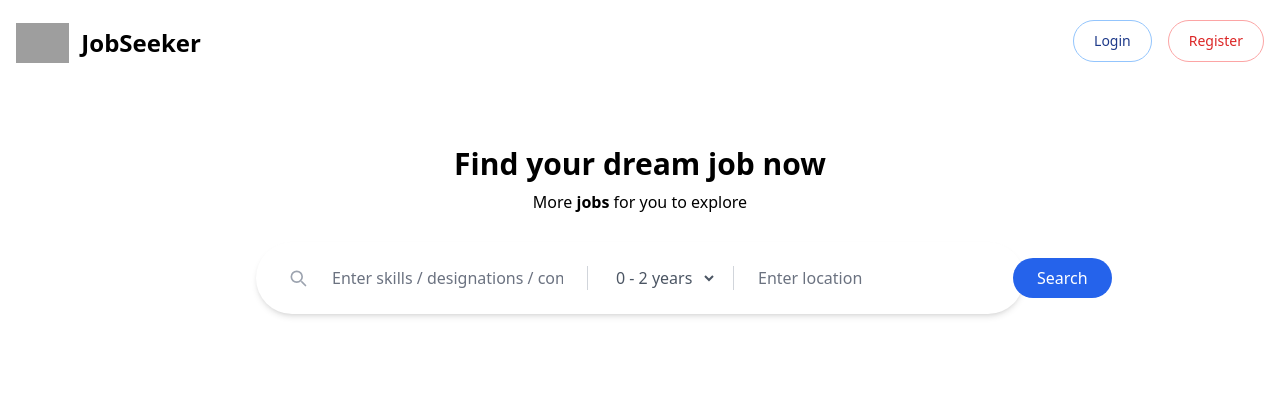
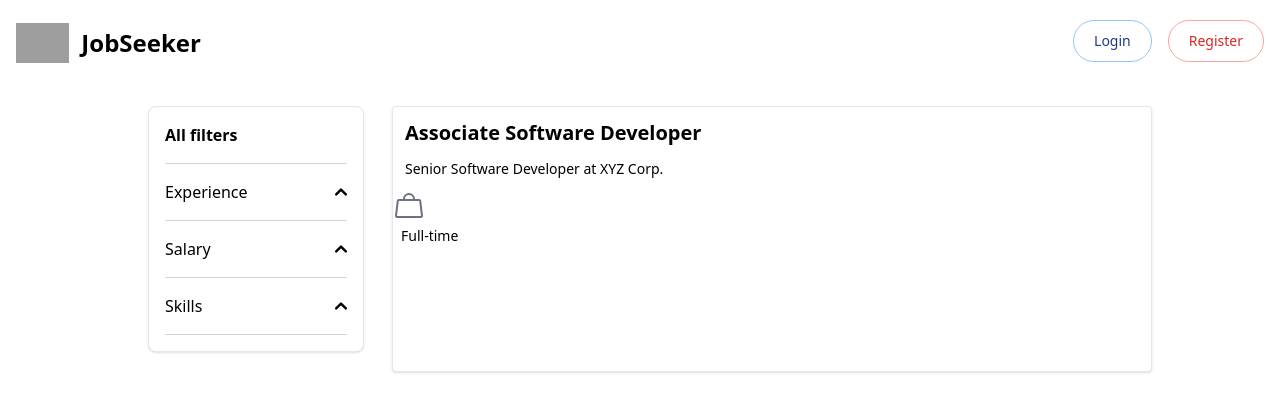
Before and after one commit to Anirudh-WB/JobSeaker, a React (Create React App) app: page / in a window 1280 px wide. Shown: the top 412 px of the page. Built offline with nearby package versions, Linux system fonts and the light colour scheme; grey boxes are pictures that could not be loaded.

Commit message:
JobList added

```diff
--- a/src/App.jsx
+++ b/src/App.jsx
@@ -1,9 +1,12 @@
 import HomePage from "./components/HomePage/HomePage";
+import Joblist from "./components/JobList/Joblist";
+import Navbar from "./components/NavBar/navbar";
 
 function App() {
   return (
     <div className="App">
-      <HomePage/>
+      <Navbar/>
+      <Joblist/>
     </div>
   );
 }
--- a/src/components/HomePage/HomePage.jsx
+++ b/src/components/HomePage/HomePage.jsx
@@ -12,7 +12,7 @@ function HomePage() {
             More <span className="text-black font-semibold">jobs</span> for you to explore
             </p>
         </div>
-        <SearchBar/>
+    <SearchBar/>
     </>
   );
 }
--- /dev/null
+++ b/src/components/JobList/Jobfilters.jsx
@@ -0,0 +1,143 @@
+import React, { useState } from "react";
+
+function Jobfilters() {
+    const [openSections, setOpenSections] = useState({});
+    const [experienceRange, setExperienceRange] = useState(0);
+
+    const toggleAccordion = (section) => {
+        setOpenSections((prev) => ({
+            ...prev,
+            [section]: !prev[section],
+        }));
+    };
+
+    const handleRangeChange = (event) => {
+        setExperienceRange(event.target.value);
+    };
+
+    return (
+        <div className="p-5 w-1/4">
+            <div className="w-full bg-white border border-gray-200 rounded-lg shadow p-2">
+                <h3 className="p-2 text-black font-semibold">All filters</h3>
+
+                <div className="p-2">
+                    <span className="sm:block border-t border-gray-300 w-full"></span>
+                </div>
+
+                {/* Experience Section */}
+                <button
+                    type="button"
+                    className="flex items-center justify-between w-full p-2 font-medium rtl:text-right"
+                    onClick={() => toggleAccordion('experience')}
+                >
+                    <span>Experience</span>
+                    <svg
+                        data-accordion-icon
+                        className={`w-3 h-3 transition-transform duration-300 ${openSections.experience ? 'rotate-180' : ''}`}
+                        aria-hidden="true"
+                        xmlns="http://www.w3.org/2000/svg"
+                        fill="none"
+                        viewBox="0 0 10 6"
+                    >
+                        <path stroke="currentColor" strokeLinecap="round" strokeLinejoin="round" strokeWidth="2" d="M9 5 5 1 1 5"/>
+                    </svg>
+                </button>
+                <div className={`${openSections.experience ? '' : 'hidden'} p-2`}>
+                    <form>
+                        <label htmlFor="default-range" className="block text-sm font-medium text-gray-900 dark:text-white">Experience (Years)</label>
+                        <div className="relative w-full">
+                            <input
+                                id="default-range"
+                                type="range"
+                                min="0"
+                                max="50"
+                                step="1"
+                                value={experienceRange}
+                                onChange={handleRangeChange}
+                                className="w-full h-2 bg-slate-200 rounded-lg appearance-none cursor-pointer"
+                            />
+                            <div className="flex justify-between text-sm mt-2">
+                                <span className="font-semibold">0 yrs</span>
+                                <span className="font-semibold">{experienceRange} yrs</span>
+                            </div>
+                        </div>
+                    </form>
+                </div>
+
+                <div className="p-2">
+                    <span className="sm:block border-t border-gray-300 w-full"></span>
+                </div>
+
+                {/* Salary Section */}
+                <button
+                    type="button"
+                    className="flex items-center justify-between w-full p-2 font-medium rtl:text-right"
+                    onClick={() => toggleAccordion('salary')}
+                >
+                    <span>Salary</span>
+                    <svg
+                        data-accordion-icon
+                        className={`w-3 h-3 transition-transform duration-300 ${openSections.salary ? 'rotate-180' : ''}`}
+                        aria-hidden="true"
+                        xmlns="http://www.w3.org/2000/svg"
+                        fill="none"
+                        viewBox="0 0 10 6"
+                    >
+                        <path stroke="currentColor" strokeLinecap="round" strokeLinejoin="round" strokeWidth="2" d="M9 5 5 1 1 5"/>
+                    </svg>
+                </button>
+                <div className={`${openSections.salary ? '' : 'hidden'}`}>
+                    <ul className="text-sm font-medium text-gray-900">
+                        {[0, 1, 2, 3].map((index) => (
+                            <li key={index}>
+                                <div className="flex items-center ps-3">
+                                    <input
+                                        id={`checkbox-${index}`}
+                                        type="checkbox"
+                                        value=""
+                                        className="w-4 h-4 text-blue-600"
+                                    />
+                                    <label htmlFor={`checkbox-${index}`} className="py-3 ms-2 text-sm font-medium text-gray-900">
+                                        {index === 0 ? '0-3 Lakhs' : index === 1 ? '3-6 Lakhs' : index === 2 ? '6-9 Lakhs' : '9+ Lakhs'}
+                                    </label>
+                                </div>
+                            </li>
+                        ))}
+                    </ul>
+                </div>
+
+                <div className="p-2">
+                    <span className="sm:block border-t border-gray-300 w-full"></span>
+                </div>
+
+                {/* Skills Section */}
+                <button
+                    type="button"
+                    className="flex items-center justify-between w-full p-2 font-medium rtl:text-right"
+                    onClick={() => toggleAccordion('designations')}
+                >
+                    <span>Skills</span>
+                    <svg
+                        data-accordion-icon
+                        className={`w-3 h-3 transition-transform duration-300 ${openSections.designations ? 'rotate-180' : ''}`}
+                        aria-hidden="true"
+                        xmlns="http://www.w3.org/2000/svg"
+                        fill="none"
+                        viewBox="0 0 10 6"
+                    >
+                        <path stroke="currentColor" strokeLinecap="round" strokeLinejoin="round" strokeWidth="2" d="M9 5 5 1 1 5"/>
+                    </svg>
+                </button>
+                <div className={`${openSections.designations ? '' : 'hidden'} p-2`}>
+
+                </div>
+
+                <div className="p-2">
+                    <span className="sm:block border-t border-gray-300 w-full"></span>
+                </div>
+            </div>
+        </div>
+    );
+}
+
+export default Jobfilters;
--- /dev/null
+++ b/src/components/JobList/Joblist.jsx
@@ -0,0 +1,34 @@
+import React from "react";
+import Jobfilters from "../JobList/Jobfilters";
+import { PiHandbagSimple } from "react-icons/pi";
+
+function Joblist() {
+  return (
+    <div className="flex gap-2 px-32">
+      <Jobfilters />
+
+      <div className="mt-5 flex-1 bg-white border rounded border-gray-200 shadow">
+        <div>
+            <h1 className="text-xl font-semibold p-3">Associate Software Developer</h1>
+            <p className="text-sm pr-3 pl-3 pb-3">Senior Software Developer at XYZ Corp.</p>
+        </div>
+
+        <div>
+            <div>
+                <PiHandbagSimple size={32} className="text-gray-500" />
+                <span className="ml-2 text-sm">Full-time</span>
+            </div>
+            <div>
+
+            </div>
+            <div>
+
+            </div>
+        </div>
+
+      </div>
+    </div>
+  );
+}
+
+export default Joblist;
--- a/src/components/NavBar/navbar.jsx
+++ b/src/components/NavBar/navbar.jsx
@@ -1,35 +1,38 @@
 import React from "react";
 
 function Navbar() {
+
   return (
-    <nav class="bg-white border-gray-200 dark:bg-slate-200">
-    <div class="max-w-screen-xl flex flex-wrap items-center justify-between mx-auto p-4">
-        <a href="https://flowbite.com/" class="flex items-center space-x-3 rtl:space-x-reverse">
-            <img src="https://flowbite.com/docs/images/logo.svg" class="h-10" alt="Flowbite Logo" />
-            <span class="self-center text-2xl font-semibold whitespace-nowrap dark:text-black">JobSeeker</span>
+    <nav className="bg-white border-gray-200 dark:bg-slate-200">
+      <div className="max-w-screen-xl flex flex-wrap items-center justify-between mx-auto p-4">
+
+        <a href="https://flowbite.com/" className="flex items-center space-x-3 rtl:space-x-reverse">
+          <img src="https://flowbite.com/docs/images/logo.svg" className="h-10" alt="Flowbite Logo" />
+          <span className="self-center text-2xl font-semibold whitespace-nowrap dark:text-black">JobSeeker</span>
         </a>
 
+        {/* Hamburger Menu Button */}
         <button
           type="button"
-            class="inline-flex items-center p-2 ml-3 text-sm text-gray-500 rounded-lg md:hidden hover:bg-gray-100 focus:outline-none focus:ring-2 focus:ring-gray-200 dark:text-gray-400 dark:hover:bg-gray-700 dark:focus:ring-gray-600"
+          className="inline-flex items-center p-2 ml-3 text-sm text-gray-500 rounded-lg md:hidden hover:bg-gray-100 focus:outline-none focus:ring-2 focus:ring-gray-200 dark:text-gray-400 dark:hover:bg-gray-700 dark:focus:ring-gray-600"
           aria-controls="navbar-menu"
           aria-expanded="false"
-            onclick="{document.getElementById('navbar-menu').classList.toggle('hidden')}">
-            <span class="sr-only">Open main menu</span>
-            <svg class="w-6 h-6" fill="currentColor" viewBox="0 0 20 20" xmlns="http://www.w3.org/2000/svg">
-                <path fill-rule="evenodd" d="M3 5h14a1 1 0 010 2H3a1 1 0 110-2zm0 6h14a1 1 0 010 2H3a1 1 0 110-2zm0 6h14a1 1 0 010 2H3a1 1 0 110-2z" clip-rule="evenodd"></path>
+          >
+          <span className="sr-only">Open main menu</span>
+          <svg className="w-6 h-6" fill="currentColor" viewBox="0 0 20 20" xmlns="http://www.w3.org/2000/svg">
+            <path fillRule="evenodd" d="M3 5h14a1 1 0 010 2H3a1 1 0 110-2zm0 6h14a1 1 0 010 2H3a1 1 0 110-2zm0 6h14a1 1 0 010 2H3a1 1 0 110-2z" clipRule="evenodd"></path>
           </svg>
         </button>
 
-        <div id="navbar-menu" class="hidden w-full md:flex md:items-center md:w-auto">
-            <div class="mt-1 flex space-x-2">
-                <button type="button" class="text-blue-900 bg-white border border-blue-300 focus:outline-none hover:bg-blue-100 focus:ring-4 focus:ring-blue-100 font-medium rounded-full text-sm px-5 py-2.5 me-2 mb-2 dark:bg-blue-800 dark:text-white dark:border-blue-600 dark:hover:bg-blue-700 dark:hover:border-blue-600 dark:focus:ring-blue-700">Login</button>
-                <button type="button" class="text-red-600 bg-white border border-red-300 focus:outline-none hover:bg-red-100 focus:ring-4 focus:ring-red-100 font-medium rounded-full text-sm px-5 py-2.5 me-2 mb-2 dark:bg-red-800 dark:text-white dark:border-red-600 dark:hover:bg-gray-700 dark:hover:border-gray-600 dark:focus:ring-gray-700">Register</button>
+        {/* Menu Items */}
+        <div id="navbar-menu" className="hidden w-full md:flex md:items-center md:w-auto">
+          <div className="mt-1 flex space-x-2">
+            <button type="button" className="text-blue-900 bg-white border border-blue-300 focus:outline-none hover:bg-blue-100 focus:ring-4 focus:ring-blue-100 font-medium rounded-full text-sm px-5 py-2.5 me-2 mb-2 dark:bg-blue-800 dark:text-white dark:border-blue-600 dark:hover:bg-blue-700 dark:hover:border-blue-600 dark:focus:ring-blue-700">Login</button>
+            <button type="button" className="text-red-600 bg-white border border-red-300 focus:outline-none hover:bg-red-100 focus:ring-4 focus:ring-red-100 font-medium rounded-full text-sm px-5 py-2.5 me-2 mb-2 dark:bg-red-800 dark:text-white dark:border-red-600 dark:hover:bg-gray-700 dark:hover:border-gray-600 dark:focus:ring-gray-700">Register</button>
           </div>
         </div>
       </div>
     </nav>
-
   );
 }
 
```
Lines whose indentation alone changed are shown as unchanged.
